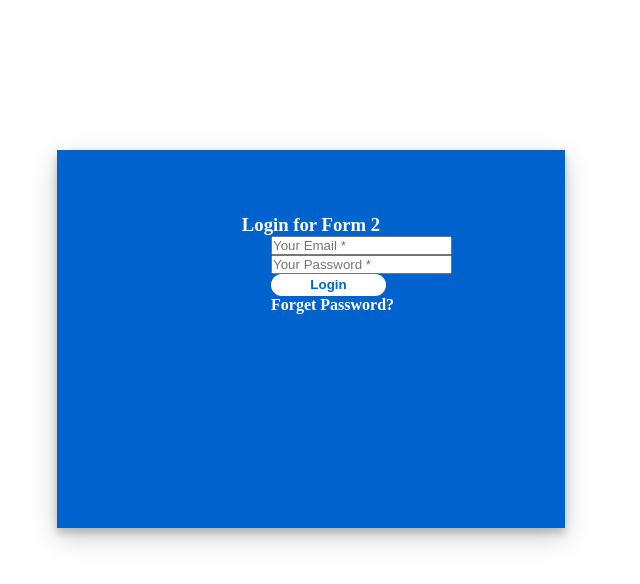
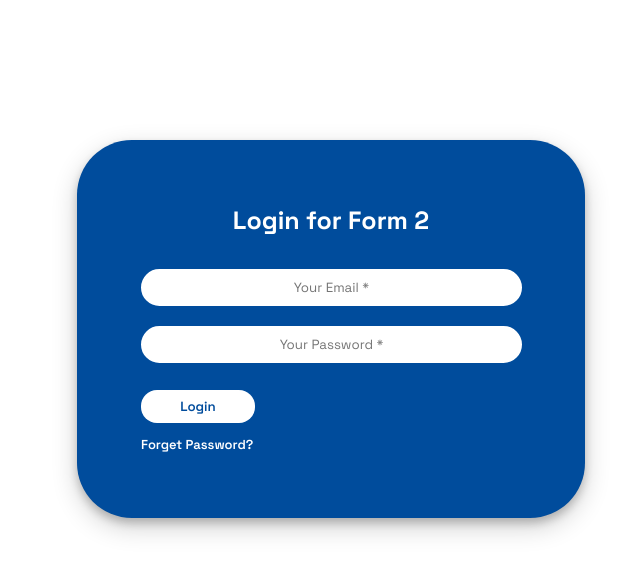
Before and after one commit to NaovalFadilah/koperasi, a PHP site: page /login.html in a window 1280 px wide. Shown: the top 584 px of the page, without its empty margins (343-983 px from the left). Run offline with PHP 8.4, Linux system fonts and the light colour scheme.

Commit message:
update grafik

```diff
--- a/login.css
+++ b/login.css
@@ -1,52 +1,82 @@
 *{
     margin: 0;
     padding: 0;
+    font-family: 'Space Grotesk', sans-serif;
 }
+
 .login-form-2{
     padding: 5%;
-    background: #0062cc;
+    background: #004c9c;
     box-shadow: 0 5px 8px 0 rgba(0, 0, 0, 0.2), 0 9px 26px 0 rgba(0, 0, 0, 0.19);
-    margin-left: 400px;
+    margin-left: 420px;
     margin-right: 250px;
-    margin-top: 150px;
+    margin-top: 140px;
     width: 380px;
     height: 250px;
+    border-radius: 55px;
 }
+
 .login-form-2 h3{
     text-align: center;
     color: #fff;
+    font-size: 25px;
 }
+
 .login-container form{
     padding: 10%;
 }
-.btnSubmit
-{
-    width: 50%;
+
+.btnSubmit{
+    width: 30%;
+    height: 33px;
     border-radius: 1rem;
     padding: 1.5%;
     border: none;
     cursor: pointer;
+    font-weight: 600;
+    color: #004c9c;
+    background-color: #fff;
+    margin-top: 27px;
 }
+
 .login-form-1 .btnSubmit{
     font-weight: 600;
     color: #fff;
     background-color: #0062cc;
 }
-.form-group{
-    margin-left: 150px;
+
+.emailfill{
+    height: 33px;
+    width: 377px;
+    border-radius: 20px;
+    border: 2px solid white;
+    text-align: center;
+    margin-top: 33px;
 }
-.login-form-2 .btnSubmit{
+
+.passwordfill{
+    margin-top: 20px;
+    height: 33px;
+    width: 377px;
+    border-radius: 20px;
+    border: 2px solid white;
+    text-align: center;
+}
+
+.forgetPwd{
+    color: white;
     font-weight: 600;
-    color: #0062cc;
-    background-color: #fff;
+    text-decoration: none;
+    margin-top: 4px;
+    font-size: 13px;
 }
-.login-form-2 .ForgetPwd{
-    color: #fff;
+
+.forget{
+    margin-top: 10px;
+}
+
+.login-form-1 .ForgetPwd{
+    color: #004c9c;
     font-weight: 600;
     text-decoration: none;
 }
-.login-form-1 .ForgetPwd{
-    color: #0062cc;
-    font-weight: 600;
-    text-decoration: none;
-}
--- a/login.html
+++ b/login.html
@@ -6,23 +6,25 @@
     <meta name="viewport" content="width=device-width, initial-scale=1.0">
     <title>Login</title>
     <link rel="stylesheet" href="login.css">
+    <link rel="preconnect" href="https://fonts.googleapis.com">
+    <link rel="preconnect" href="https://fonts.gstatic.com" crossorigin>
+    <link href="https://fonts.googleapis.com/css2?family=Space+Grotesk:wght@300;400;600;700&display=swap" rel="stylesheet">
 </head>
 <body>
-     <div class="col-md-6 login-form-2">
+     <div class="login-form-2">
         <h3>Login for Form 2</h3>
         <form>
-            <div class="form-group">
-                 <input type="text" class="form-control" placeholder="Your Email *" value="" />
+            <div class="email">
+                 <input type="text" class="emailfill" placeholder="Your Email *" value="" />
             </div>
-            <div class="form-group">
-                <input type="password" class="form-control" placeholder="Your Password *" value="" />
+            <div class="password">
+                <input type="password" class="passwordfill" placeholder="Your Password *" value="" />
             </div>
-            <div class="form-group">
+            <div class="submit">
                 <input type="submit" class="btnSubmit" value="Login" />
             </div>
-            <div class="form-group">
-
-                <a href="#" class="ForgetPwd" value="Login">Forget Password?</a>
+            <div class="forget">
+                <a href="#" class="forgetPwd" value="Login">Forget Password?</a>
             </div>
         </form>
     </div>
```
